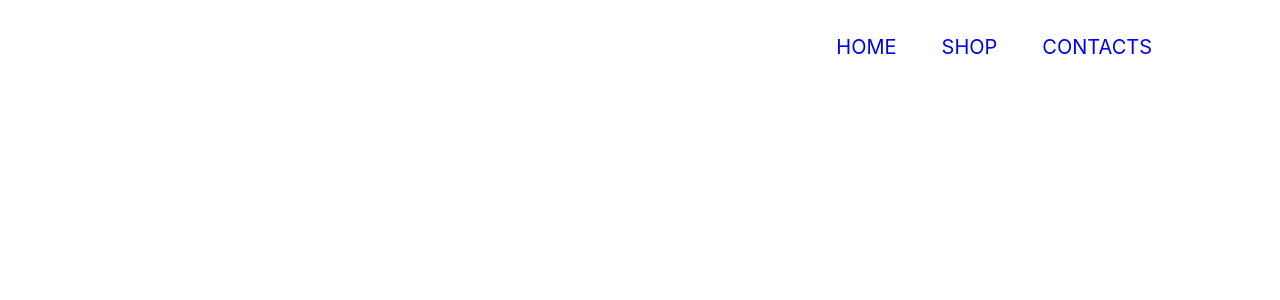
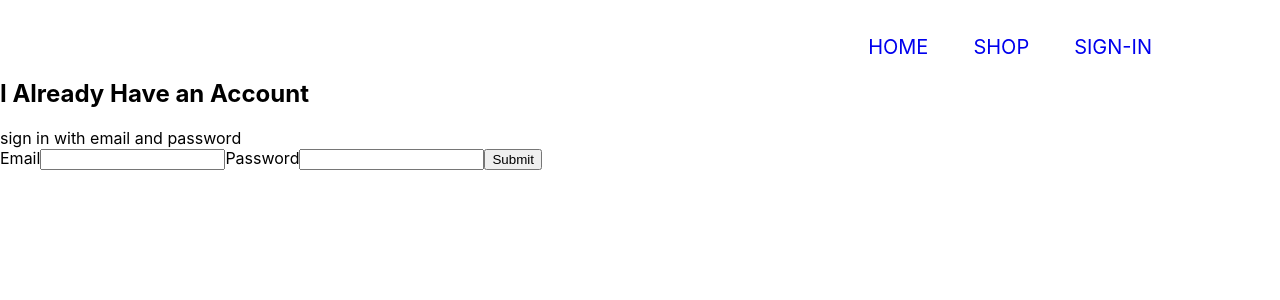
Before and after one commit to pragashraj/E-Clothing-WebApp-React, a React (Create React App) app: page /SignIn in a window 1280 px wide. Shown: the top 300 px of the page. Built offline with nearby package versions, Linux system fonts and the light colour scheme.

Commit message:
signUP ongoing

```diff
--- a/src/App.js
+++ b/src/App.js
@@ -4,6 +4,7 @@ import Home from './components/Home'
 import shopPage from './components/shopPage'
 import {Route,Switch,BrowserRouter} from 'react-router-dom'
 import NavBar from './components/NavBar'
+import SignInPage from './components/SignInPage'
 
 function App() {
   return (
@@ -12,7 +13,8 @@ function App() {
         <NavBar/>
         <Switch>
           <Route exact path="/" component={Home}/>
-          <Route exact path="/shop" component={shopPage}/>
+          <Route  path="/shop" component={shopPage}/>
+          <Route  path="/SignIn" component={SignInPage}/>
         </Switch>
     </div>
     </BrowserRouter>
--- a/src/components/NavBar.js
+++ b/src/components/NavBar.js
@@ -7,7 +7,7 @@ const NavBar =()=>{
             <div className="options">
                 <Link to="/">HOME</Link>
                 <Link to="/shop">SHOP</Link>
-                <Link to="/shop">CONTACTS</Link>
+                <Link to="/SignIn">SIGN-IN</Link>
             </div>
         </div>
     )
--- /dev/null
+++ b/src/components/SignIn.js
@@ -0,0 +1,40 @@
+import React,{Component} from 'react'
+
+class SignIn extends Component{
+    state={
+        email:'',
+        password:''
+    }
+
+    handleSubmit=(e)=>{
+        e.preventDefault();
+        console.log(this.state.email,this.state.password);
+    }
+
+    handleChange=(e)=>{
+        const {value,name}=e.target;
+        this.setState({
+            [name]:value
+        })
+    }
+
+    render(){
+        return(
+            <div className="SignIn">
+                <h2>I Already Have an Account</h2>
+                <span>sign in with email and password</span>
+                <form onSubmit={this.handleSubmit}>
+                    <label>Email</label>
+                    <input name='email' type='email' value={this.state.email} required onChange={this.handleChange}/>
+
+                    <label>Password</label>
+                    <input name='password' type='password' value={this.state.password} required  onChange={this.handleChange}/>
+
+                    <input type="submit" value="Submit"/>
+                </form>
+            </div>
+        )
+    }
+}
+
+export default SignIn
--- /dev/null
+++ b/src/components/SignInPage.js
@@ -0,0 +1,12 @@
+import React from 'react'
+import SignIn from './SignIn'
+
+const SignInPage=()=>{
+    return(
+        <div className="signInPage">
+           <SignIn/>
+        </div>
+    )
+}
+
+export default SignInPage
```
Also changed, not shown: src/components/FormInput.js (added).
